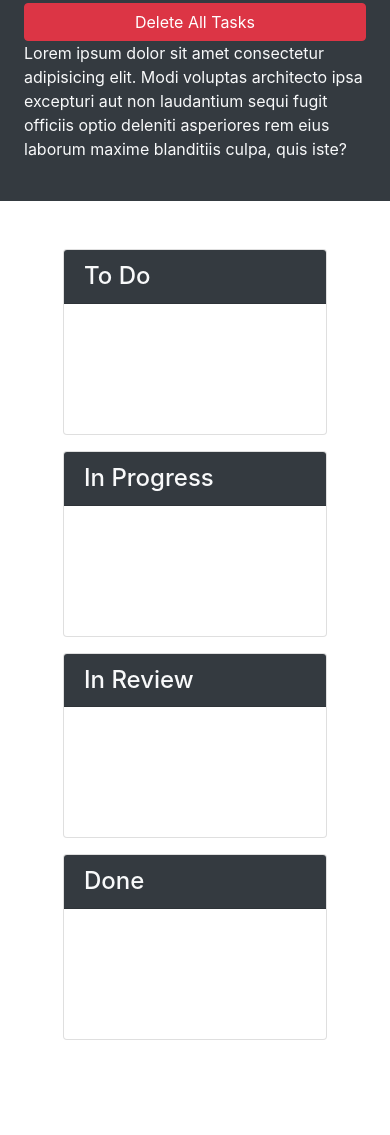
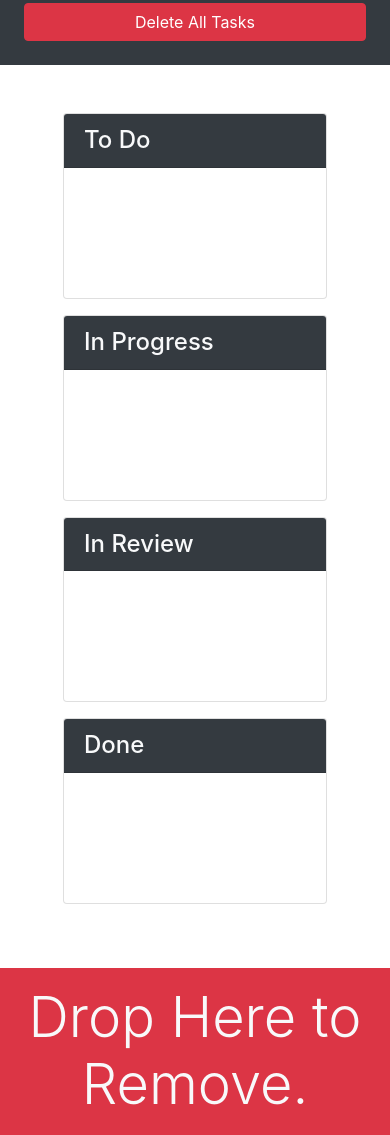
Before and after one commit to luisgcodes/taskmaster-pro, a plain HTML site: page taskmaster-starter/index.html in a window 390 px wide. Shown: the part 171-1306 px from the top of the page. Before the commit the page ends 1275 px from the top, so only its background shows below. Drawn offline with nearby package versions, Linux system fonts and the light colour scheme.

Commit message:
Bootstrap Utility Classes

```diff
--- a/taskmaster-starter/index.html
+++ b/taskmaster-starter/index.html
@@ -13,12 +13,12 @@
 <body>
 
   <div class="row min-vh-100 no-gutters">
-    <header class="col-12 col-lg-3 bg-dark text-light d-flex flex-column p-4 p-lg-3">
+    <header class="col-12 col-lg-3 bg-dark text-light sticky-top d-flex flex-column p-4 p-lg-3">
       <h1 class="text-center">Taskmaster Pro Edition</h1>
       <button id="create-task" class="btn btn-block btn-success" data-toggle="modal" data-target="#task-form-modal">Add
         Task</button>
       <button id="remove-tasks" class="btn btn-block btn-danger">Delete All Tasks</button>
-      <p class="mt-auto">Lorem ipsum dolor sit amet consectetur adipisicing elit. Modi voluptas architecto ipsa
+      <p class="mt-auto d-none d-lg-block">Lorem ipsum dolor sit amet consectetur adipisicing elit. Modi voluptas architecto ipsa
         excepturi aut non
         laudantium sequi fugit officiis optio deleniti asperiores rem eius laborum maxime blanditiis culpa, quis iste?
       </p>
@@ -65,6 +65,12 @@
               </ul>
             </div>
         <!-- done end -->
+        </div>
+      </div>
+      <div class="mt-auto" id="trash">
+        <div class="w-100 bg-danger p-3 text-center text-light display-4">
+          Drop Here to Remove.
+        </div>
       </div>
     </main>
   </div>
```
